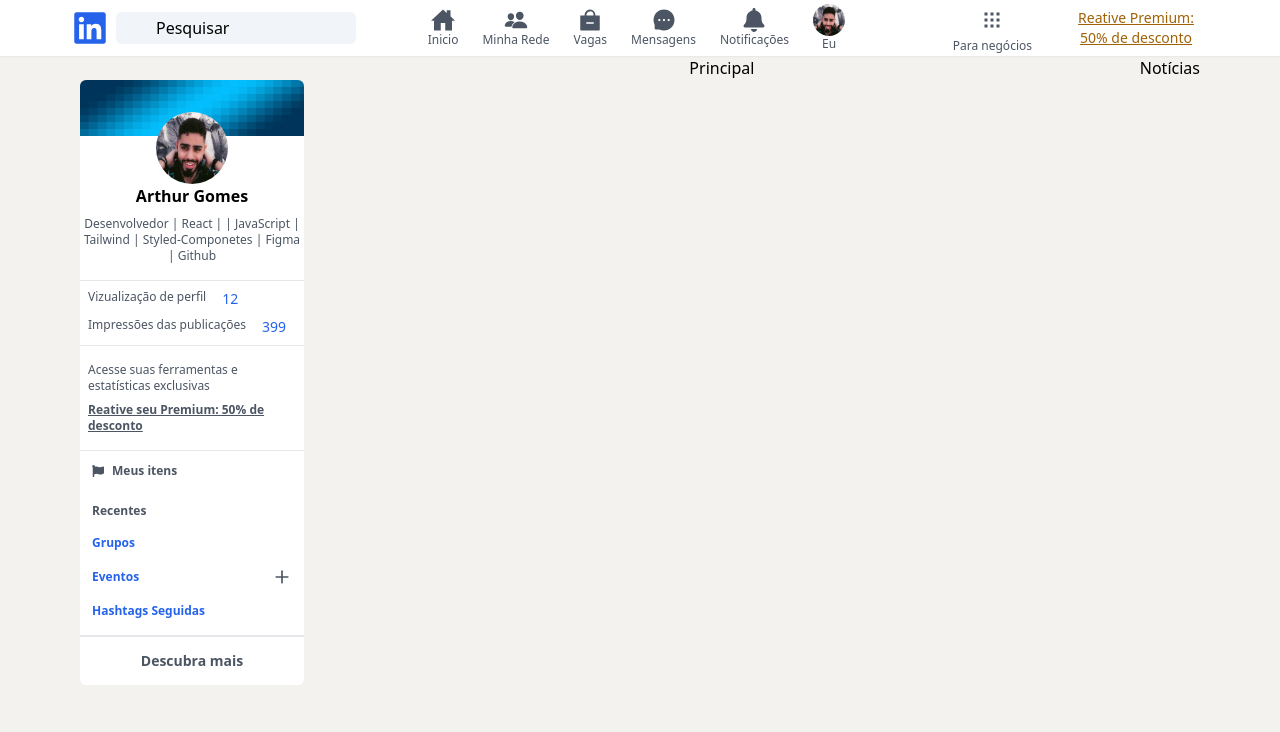
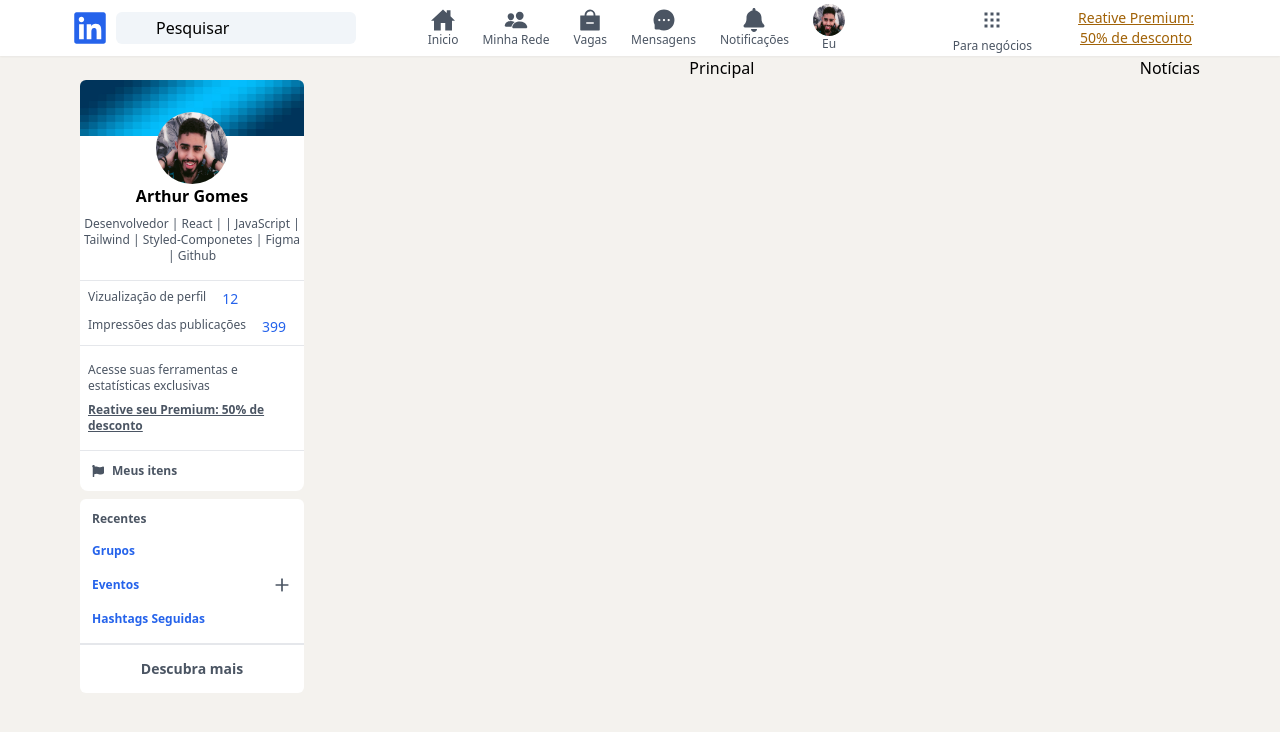
Before and after one commit to Arttutu/clone-linkedin, a React (Vite) app: page / in a window 1280 px wide. Shown: the top 732 px of the page. Built offline with nearby package versions, Linux system fonts and the light colour scheme.

Commit message:
arrumando alguns estilos, instalando radix componentes, importando Dialog e criando minha primeira modal Eventos necessário estilizar

```diff
--- a/package.json
+++ b/package.json
@@ -10,6 +10,7 @@
     "preview": "vite preview"
   },
   "dependencies": {
+    "@radix-ui/react-dialog": "^1.0.5",
     "react": "^18.2.0",
     "react-dom": "^18.2.0",
     "react-icons": "^5.0.1"
--- a/src/componentes/Usuario/index.jsx
+++ b/src/componentes/Usuario/index.jsx
@@ -4,6 +4,8 @@
 import { FiPlus } from "react-icons/fi";
 import foto from "./logo_avatar.jpeg";
 import banner from "./banner.jpg";
+import * as Dialog from "@radix-ui/react-dialog";
+
 export default function Usuario() {
   const [recentes, SetRecentes] = useState(false);
   const [grupos, SetGrupos] = useState(false);
@@ -35,8 +37,8 @@
   }, []);
   return (
     <>
-      <aside className="flex  flex-col w-full gap-2 sm:w-56">
-        <div className="bg-white  sm:rounded-lg sm:mt-6">
+      <aside className="flex  flex-col w-full sm:w-56">
+        <div className="bg-white  sm:rounded-t-lg sm:mt-6">
           <div className="relative">
             <div className="">
               <img
@@ -58,8 +60,10 @@
               Styled-Componetes | Figma | Github
             </p>
           </div>
+        </div>
         {exibir_mais ? (
           <>
+            <div className=" bg-white sm:rounded-b-lg">
               <div className=" border-t flex gap-2  p-2 flex-col  ">
                 <div className="flex gap-4  hover:bg-gray-200 transition-all">
                   <p className="text-xs text-gray-600 hover:underline cursor-pointer ">
@@ -90,13 +94,14 @@
                   </p>
                 </a>
               </div>
-              <div className=" border-t flex items-center gap-2 p-3 hover:bg-gray-200 transition-all">
+              <div className=" border-t flex items-center gap-2 p-3  hover:bg-gray-200 transition-all">
                 <FaFlag className="text-xs text-gray-600" />
                 <span className="text-xs text-gray-600 font-semibold ">
                   Meus itens
                 </span>
               </div>
-              <div className="bg-white rounded-md flex flex-col gap-4 ">
+            </div>
+            <div className="bg-white rounded-md  sm:mt-2 flex flex-col gap-4 ">
               <div className="flex flex-col gap-2   px-3 pt-3 group">
                 <div className="flex items-center justify-between group">
                   <h3 className="text-xs text-gray-600 font-semibold ">
@@ -142,11 +147,21 @@
                   ""
                 )}
               </div>
-                <div className="flex justify-between px-3 items-center group">
+              <div className="flex gap-3 justify-between px-3 items-center group">
                 <h3 className="text-xs text-blue-600 font-semibold  group-hover:underline ">
                   Eventos
                 </h3>
-                  <FiPlus className="text-gray-600 text-xl hover:bg-gray-200 hover:rounded-full " />
+                <Dialog.Root>
+                  <Dialog.Trigger>
+                    <FiPlus className="text-gray-600 text-xl hover:bg-gray-200 cursor-pointer hover:rounded-full " />
+                  </Dialog.Trigger>
+                  <Dialog.Portal>
+                    <Dialog.Overlay className="inset-0 fixed  bg-black/50 " />
+                    <Dialog.Content className="  left-1/2 top-1/2 -translate-x-1/2 -translate-y-1/2 text-black z-10 absolute max-w-[300px] max-h-[300px] w-full  bg-white">
+                      APRRENDENO RADIX
+                    </Dialog.Content>
+                  </Dialog.Portal>
+                </Dialog.Root>
               </div>
               <div>
                 <div className="border-b-2 pb-4 px-3">
@@ -163,10 +178,10 @@
             </div>
           </>
         ) : null}
-        </div>
+
         <button
           type="button"
-          className=" sm:hidden flex items-center justify-center gap-4 text-gray-600 text-sm"
+          className=" sm:hidden flex items-center justify-center gap-4 text-gray-600 text-sm  p-2  hover:bg-gray-200"
           onClick={HandleExibirMais}
         >
           Exibir {exibir_mais ? "menos" : "mais"}
```
Also changed, not shown: 1 other file (tests, documents, lock files or other folders). Lines whose indentation alone changed are shown as unchanged.
